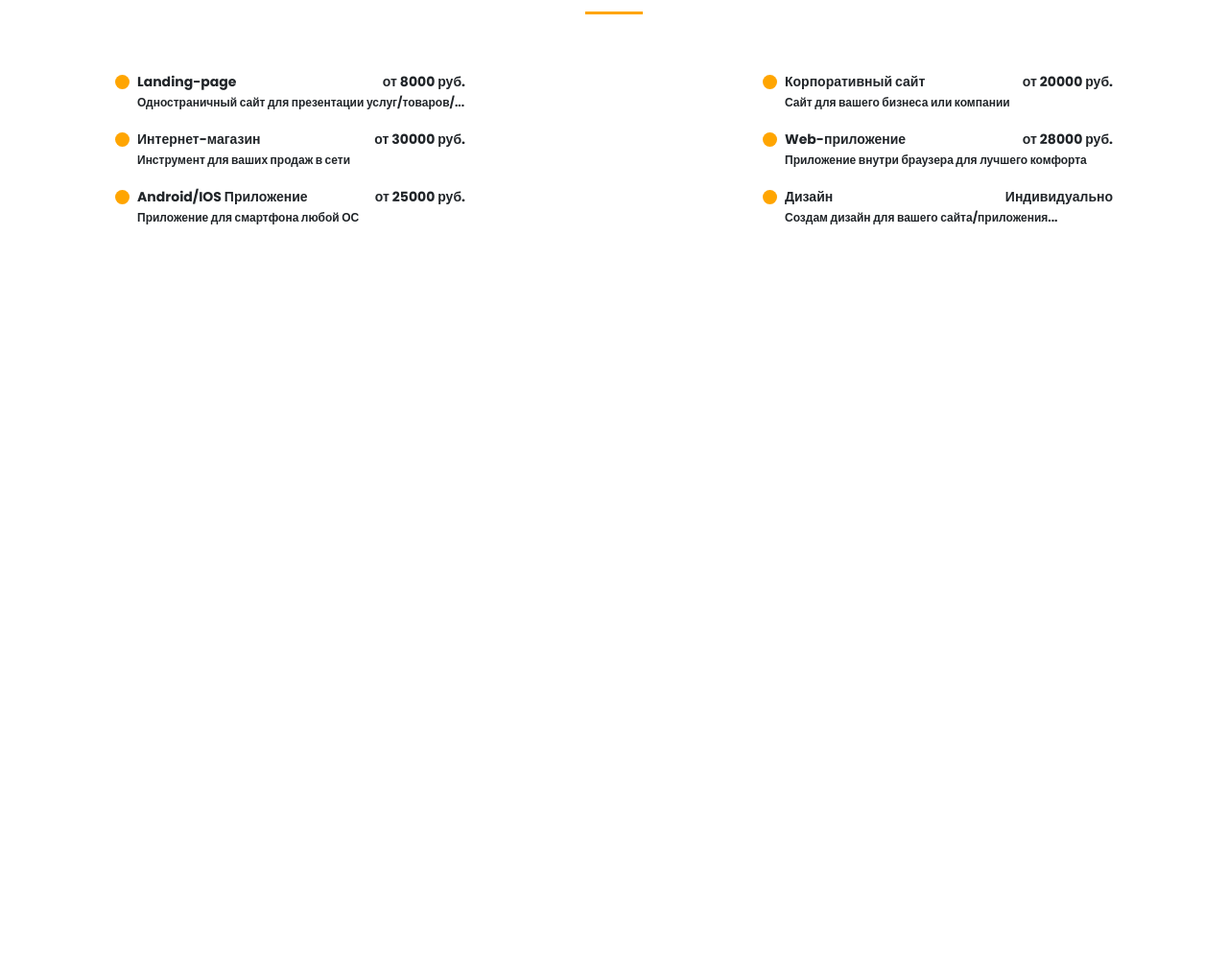
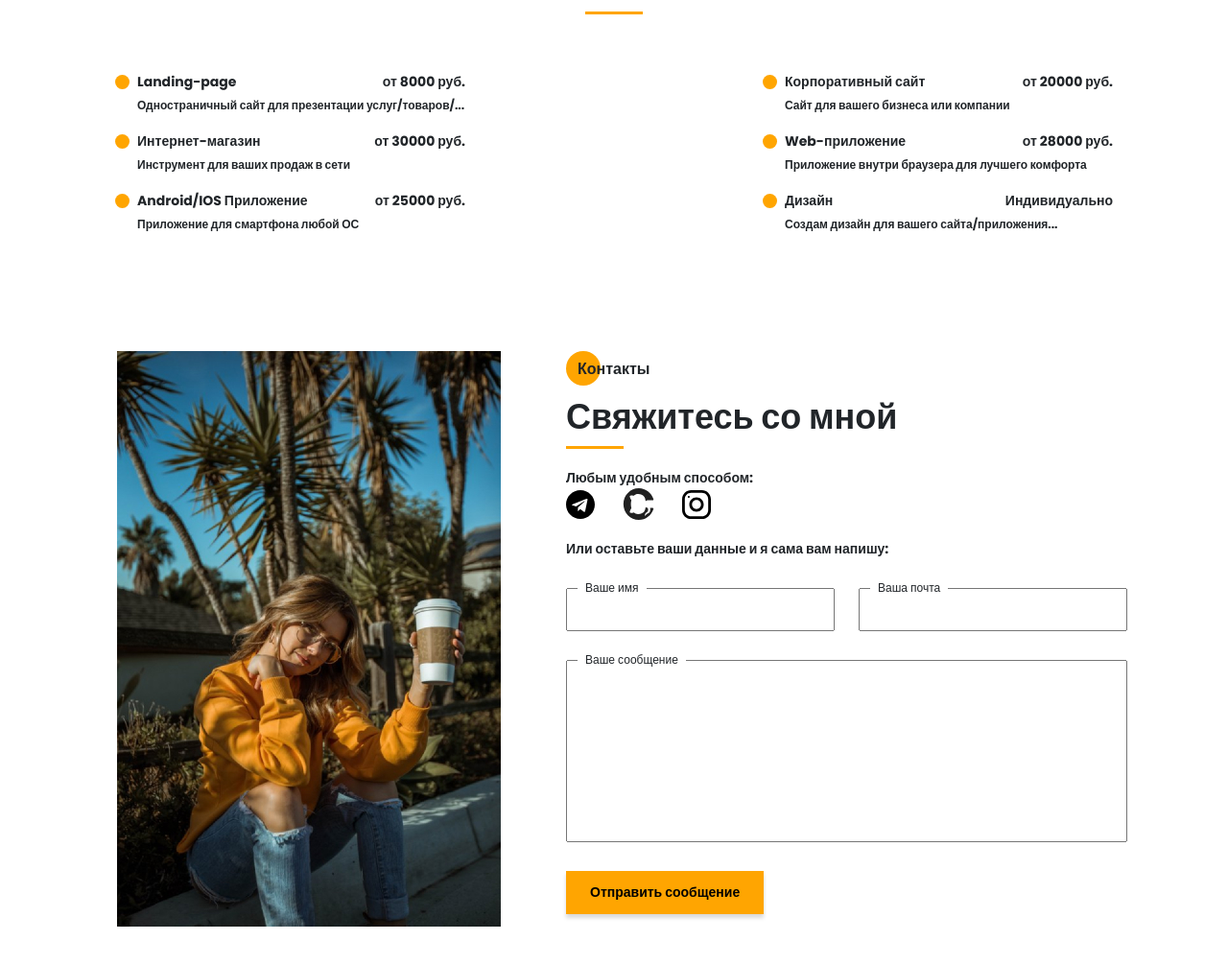
Before and after one commit to KitaevaNastya/Portfolio, a website: page src/index.html in a window 1280 px wide. Shown: the part 4335-5340 px from the top of the page at 96% size. Before the commit the page ends 4635 px from the top, so only its background shows below. Drawn offline with Linux system fonts and the light colour scheme.

Commit message:
screen contacts

```diff
--- a/src/index.html
+++ b/src/index.html
@@ -453,6 +453,65 @@
         </div>
     </section>
 
+    <section class="contacts">
+        <div class="container">
+            <div class="contacts__wrapper">
+                <div class="contacts__photo">
+                    <img src="img/main_photo.jpg" alt="photo">
+                </div>
+                <div class="contacts__descr">
+                    <h2 class="title title_fz16 contacts__title">Контакты</h2>
+                    <div class="contacts__subtitle title title_fz36">Свяжитесь со мной</div>
+                    <div class="divider"></div>
+
+                    <div class="title title_fz14 contacts__text">
+                        Любым удобным способом:
+                    </div>
+
+                    <div class="contacts__sotial">
+                        <a href="#" class="contacts__link">
+                            <img src="icons/social/telegram.svg"" alt="telegram">
+                        </a>
+                        <a href="#" class="contacts__link">
+                            <svg width="33" height="33" viewBox="0 0 19 20" fill="none" xmlns="http://www.w3.org/2000/svg">
+                                <path d="M-4.37114e-07 9.99951C-1.95608e-07 15.5245 4.36167 19.9995 9.74107 19.9995C14.0457 19.9995 17.6962 17.1345 18.9832 13.162C19.0749 12.662 18.7734 12.4787 18.5148 12.4787C18.2835 12.4787 17.6706 12.487 16.8585 12.4912C17.4459 15.2728 15.5517 15.8595 15.5517 15.8595C14.4274 16.3145 14.1267 16.972 14.1267 16.972C13.5228 17.8778 13.5352 16.902 13.5352 16.902C13.603 15.8978 14.5389 15.3703 14.5389 15.3703C16.0283 14.4787 15.5979 13.0295 15.3493 12.4578C14.719 12.3678 14.2903 12.1103 14.0466 11.8245C13.8029 14.0453 12.9652 16.3795 9.23304 16.3795C8.16988 16.3795 7.30085 15.992 6.61933 15.3503C6.37316 15.4628 5.3827 15.8003 4.04116 15.2628C4.04116 15.2628 3.78012 14.4253 5.03988 12.5128C4.82345 11.7128 4.71606 10.8628 4.7111 10.0128C4.71606 9.16284 4.82345 8.31285 5.03988 7.51284C3.78012 5.61285 4.04116 4.77535 4.04116 4.77535C5.3827 4.23785 6.37316 4.57534 6.61933 4.67535C7.30085 4.03785 8.16988 3.65035 9.23304 3.65035C12.9752 3.65035 13.7987 5.98784 14.0383 8.21284C14.3307 7.86284 14.928 7.53784 15.8408 7.53784C17.1444 7.53784 18.1918 7.55034 18.5082 7.55034C18.7635 7.55034 19.0683 7.37534 18.9708 6.86284C17.692 2.86201 14.0391 -0.000488895 9.74107 -0.000488707C4.36167 -0.000488472 -6.7851e-07 4.47701 -4.37114e-07 9.99951Z" fill="#212121"/>
+                                </svg>
+                        </a>
+                        <a href="#" class="contacts__link">
+                            <svg width="30" height="30" viewBox="0 0 20 20" fill="none" xmlns="http://www.w3.org/2000/svg">
+                                <path d="M-6.01032e-07 6.25L-2.73196e-07 13.75C-1.22337e-07 17.2012 2.79875 20 6.25 20L13.75 20C17.2013 20 20 17.2012 20 13.75L20 6.25C20 2.79875 17.2012 -7.51891e-07 13.75 -6.01032e-07L6.25 -2.73196e-07C2.79875 -1.22337e-07 -7.51891e-07 2.79875 -6.01032e-07 6.25ZM13.75 1.875C16.1625 1.875 18.125 3.8375 18.125 6.25L18.125 13.75C18.125 16.1625 16.1625 18.125 13.75 18.125L6.25 18.125C3.8375 18.125 1.875 16.1625 1.875 13.75L1.875 6.25C1.875 3.8375 3.8375 1.875 6.25 1.875L13.75 1.875Z" fill="black"/>
+                                <path d="M5 10C5 12.7612 7.23875 15 10 15C12.7613 15 15 12.7612 15 10C15 7.23875 12.7612 5 10 5C7.23875 5 5 7.23875 5 10ZM13.125 10C13.125 11.7225 11.7225 13.125 10 13.125C8.27625 13.125 6.875 11.7225 6.875 10C6.875 8.2775 8.27625 6.875 10 6.875C11.7225 6.875 13.125 8.2775 13.125 10Z" fill="black"/>
+                                <path d="M5.29123 4.625C5.29123 4.25704 4.99295 3.95875 4.62499 3.95875C4.25703 3.95875 3.95874 4.25704 3.95874 4.625C3.95874 4.99296 4.25703 5.29125 4.62499 5.29125C4.99295 5.29125 5.29123 4.99296 5.29123 4.625Z" fill="black"/>
+                                </svg>
+                        </a>
+                    </div>
+                    <div class="title title_fz14 contacts__text">
+                        Или оставьте ваши данные и я сама вам напишу:
+                    </div>
+
+                    <form action="№" class="contacts__form">
+                        <div class="contacts__input">
+                            <input name="name" id="name" type="text">
+                            <label for="name">Ваше имя</label>
+                        </div>
+                        <div class="contacts__input">
+                            <input name="email" id="email" type="email">
+                            <label for="email">Ваша почта</label>
+                        </div>
+
+                        <div class="contacts__textarea">
+                            <textarea name="text" id="text"></textarea>
+                            <label id="text" for="text">Ваше сообщение</label>
+                        </div>
+                        <div>
+                            <button class="contacts__btn btn">Отправить сообщение</button>
+                        </div>
+                    </form>
+
+                </div>
+            </div>
+        </div>
+    </section>
 
     <script src="js/script.js"></script>
 </body>
--- /dev/null
+++ b/src/sass/blocks/_contacts.scss
@@ -0,0 +1,80 @@
+.contacts {
+    padding: 60px 0 90px 0;
+    &__wrapper {
+        padding: 0 35px 0 52px;
+        display: grid;
+        grid-template-columns: 400px 585px;
+        justify-content: space-between;
+    }
+    &__photo {
+        img {
+            width: 100%;
+        }
+    }
+    &__descr {
+        padding-top: 6px;
+        .divider {
+            margin: 0;
+        }
+    }
+    &__title {
+        position: relative;
+        padding: 1px 0 0 12px;
+        @include before_circle;
+    }
+    &__text, &__social {
+        margin-top: 20px;
+    }
+    &__link {
+        margin-right: 25px;
+        img {
+            max-width: 30px;
+            max-height: 30px;
+        }
+    }
+    &__form {
+        margin-top: 30px;
+        display: grid;
+        grid-template: 45px 190px 45px / repeat(2, 280px);
+        justify-content: space-between;
+        row-gap: 30px;
+        label {
+            display: block;
+            position: absolute;
+            top: -9px;
+            left: 12px;
+            height: 18px;
+            padding: 0 8px;
+            background-color: #fff;
+            font-size: 12px;
+            margin-bottom: 0;
+        }
+    }
+    &__input {
+        position: relative;
+        input {
+            width: 100%;
+            height: 100%;
+            padding: 0 20px;
+            font-size: 12px;
+        }
+
+    }
+    &__textarea {
+        position: relative;
+        grid-column: 1 / 3;
+        textarea {
+            width: 100%;
+            height: 100%;
+            resize: none;
+            padding: 20px;
+            font-size: 12px;
+        }
+    }
+    &__btn {
+        border: none;
+        font-weight: bold;
+        font-size: 14px;
+        line-height: 21px;
+    }
+}
--- a/src/sass/blocks/_price.scss
+++ b/src/sass/blocks/_price.scss
@@ -12,7 +12,7 @@
         display: grid;
         grid-template: repeat(2, minmax(21px, auto)) / repeat(2, auto);
         padding-left: 23px;
-
+        row-gap: 5px;
         &:before {
             content: '';
             position: absolute;
--- a/src/sass/style.scss
+++ b/src/sass/style.scss
@@ -12,6 +12,7 @@
 @import 'blocks/portfolio';
 @import 'blocks/skills';
 @import 'blocks/price';
+@import 'blocks/contacts';
 * {
     font-family: 'Poppins', sans-serif;
     margin: 0;
```
Also changed, not shown: src/css/style.min.css, src/icons/social/facebook_straight.svg (added).
